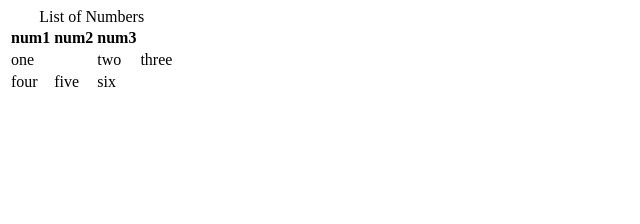
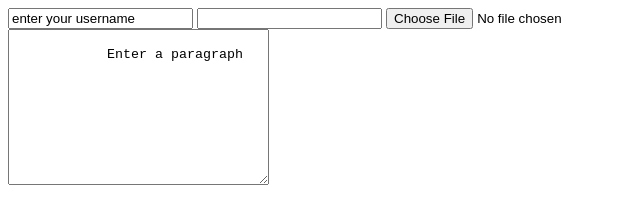
Before and after one commit to JaeheeAshley/ja_site, a plain HTML site: page index.html in a window 1280 px wide. Shown: the whole page, without its empty margins (0-640 px from the left). Drawn offline with Linux system fonts and the light colour scheme.

Commit message:
input tutorial

```diff
--- a/index.html
+++ b/index.html
@@ -6,27 +6,16 @@
         <title>Jaehee's Personal Website</title>
     </head>
     <body> <!--meat and bones (content)-->
-        <table>
-            <thead>
-                <caption>List of Numbers</caption>
-                <tr>
-                    <th>num1</th>
-                    <th>num2</th>
-                    <th>num3</th>
-                </tr>
-            </thead>
-            <tbody>
-                <tr>
-                    <td colspan = "2" >one</td>
-                    <td>two</td>
-                    <td>three</td>
-                </tr>
-                <tr>
-                    <td>four</td>
-                    <td>five</td>
-                    <td>six</td>
-                </tr>
-            </tbody>
-        </table>
+        <!-- different types: text, password, date, email, range, file, checkbox, radio (name = btn), submit -->
+        <form>
+            <input type="text" value = "enter your username"/>
+            <input type="password"/>
+            <input type = "file"/>
+        </form>
+
+
+        <textarea rows = "10" cols="30">
+            Enter a paragraph
+        </textarea>
     </body>
 </html>
```
